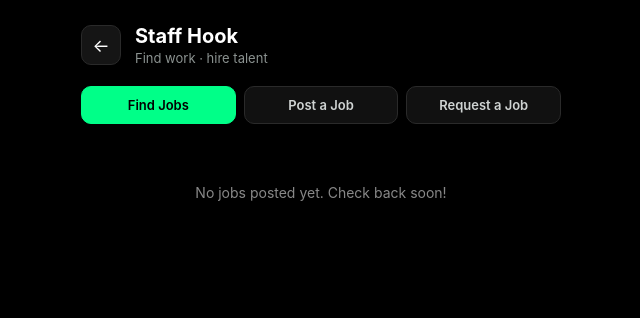
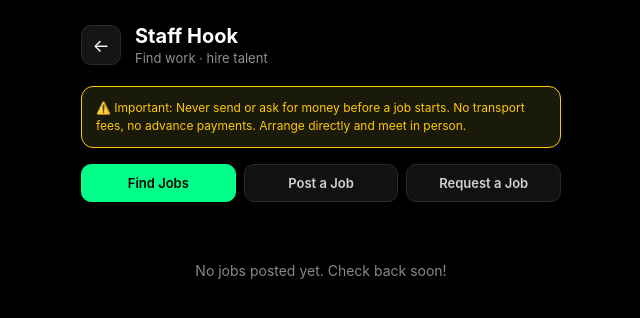
Before and after one commit to CKG-DEVELOPER/Betterwallet-dev, a Flask app: page /staffhook/jobs in a window 1280 px wide. Shown: the top 318 px of the page, without its empty margins (319-959 px from the left). Run offline with Flask 3, Linux system fonts and the light colour scheme; the visitor is signed in with stand-in values (Sample User, id 1); data that the repository does not hold is empty.

Commit message:
Add safety banner across all StaffHook pages

```diff
--- a/templates/find-jobs.html
+++ b/templates/find-jobs.html
@@ -207,6 +207,10 @@
         </div>
     </div>
 
+    <div style="background-color:#1a1a0a;border:1px solid #ffc800;border-radius:12px;padding:12px 14px;margin-bottom:16px;font-size:12px;color:#ffc800;line-height:1.5;">
+        ⚠️ Important: Never send or ask for money before a job starts. No transport fees, no advance payments. Arrange directly and meet in person.
+    </div>
+
     {% if new_applications and new_applications > 0 or accepted_applications and accepted_applications > 0 %}
     <div style="background-color:#111111;border:1px solid #00ff88;border-radius:12px;padding:14px;margin-bottom:16px;">
         {% if new_applications and new_applications > 0 %}
--- a/templates/my-applications.html
+++ b/templates/my-applications.html
@@ -161,6 +161,10 @@
         </div>
     </div>
 
+    <div style="background-color:#1a1a0a;border:1px solid #ffc800;border-radius:12px;padding:12px 14px;margin-bottom:16px;font-size:12px;color:#ffc800;line-height:1.5;">
+        ⚠️ Important: Never send or ask for money before a job starts. No transport fees, no advance payments. Arrange directly and meet in person.
+    </div>
+
     <div class="tabs">
         <a href="/staffhook/jobs" class="tab">Find Jobs</a>
         <a href="/staffhook/post-job" class="tab">Post a Job</a>
--- a/templates/my-postings.html
+++ b/templates/my-postings.html
@@ -123,6 +123,10 @@
         </div>
     </div>
 
+    <div style="background-color:#1a1a0a;border:1px solid #ffc800;border-radius:12px;padding:12px 14px;margin-bottom:16px;font-size:12px;color:#ffc800;line-height:1.5;">
+        ⚠️ Important: Never send or ask for money before a job starts. No transport fees, no advance payments. Arrange directly and meet in person.
+    </div>
+
     <div class="tabs">
         <a href="/staffhook/jobs" class="tab">Find Jobs</a>
         <a href="/staffhook/post-job" class="tab">Post a Job</a>
--- a/templates/post-job.html
+++ b/templates/post-job.html
@@ -52,6 +52,10 @@
         <h1>Post a Job</h1>
         <p>Reach verified job seekers on StaffHook</p>
       </div>
+    </div>
+
+    <div style="background-color:#1a1a0a;border:1px solid #ffc800;border-radius:12px;padding:12px 14px;margin-bottom:16px;font-size:12px;color:#ffc800;line-height:1.5;">
+        ⚠️ Important: Never send or ask for money before a job starts. No transport fees, no advance payments. Arrange directly and meet in person.
     </div>
 
     <!-- STEP 1: JOB DETAILS -->
--- a/templates/request-job.html
+++ b/templates/request-job.html
@@ -49,6 +49,10 @@
       <h1>Staff Hook</h1>
       <p>Find work · hire talent</p>
     </div>
+  </div>
+
+  <div style="background-color:#1a1a0a;border:1px solid #ffc800;border-radius:12px;padding:12px 14px;margin-bottom:16px;font-size:12px;color:#ffc800;line-height:1.5;">
+      ⚠️ Important: Never send or ask for money before a job starts. No transport fees, no advance payments. Arrange directly and meet in person.
   </div>
 
   <div class="tabs">
```
